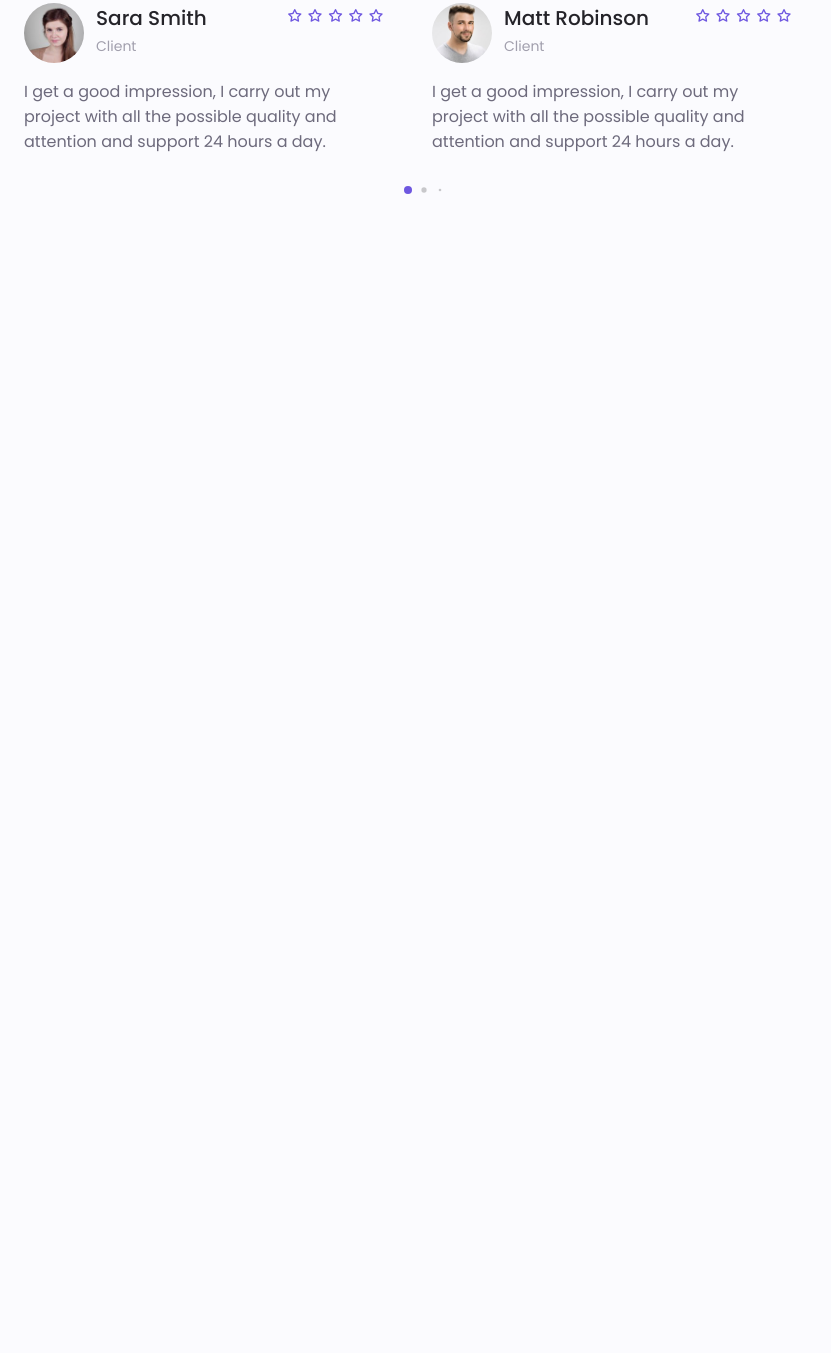
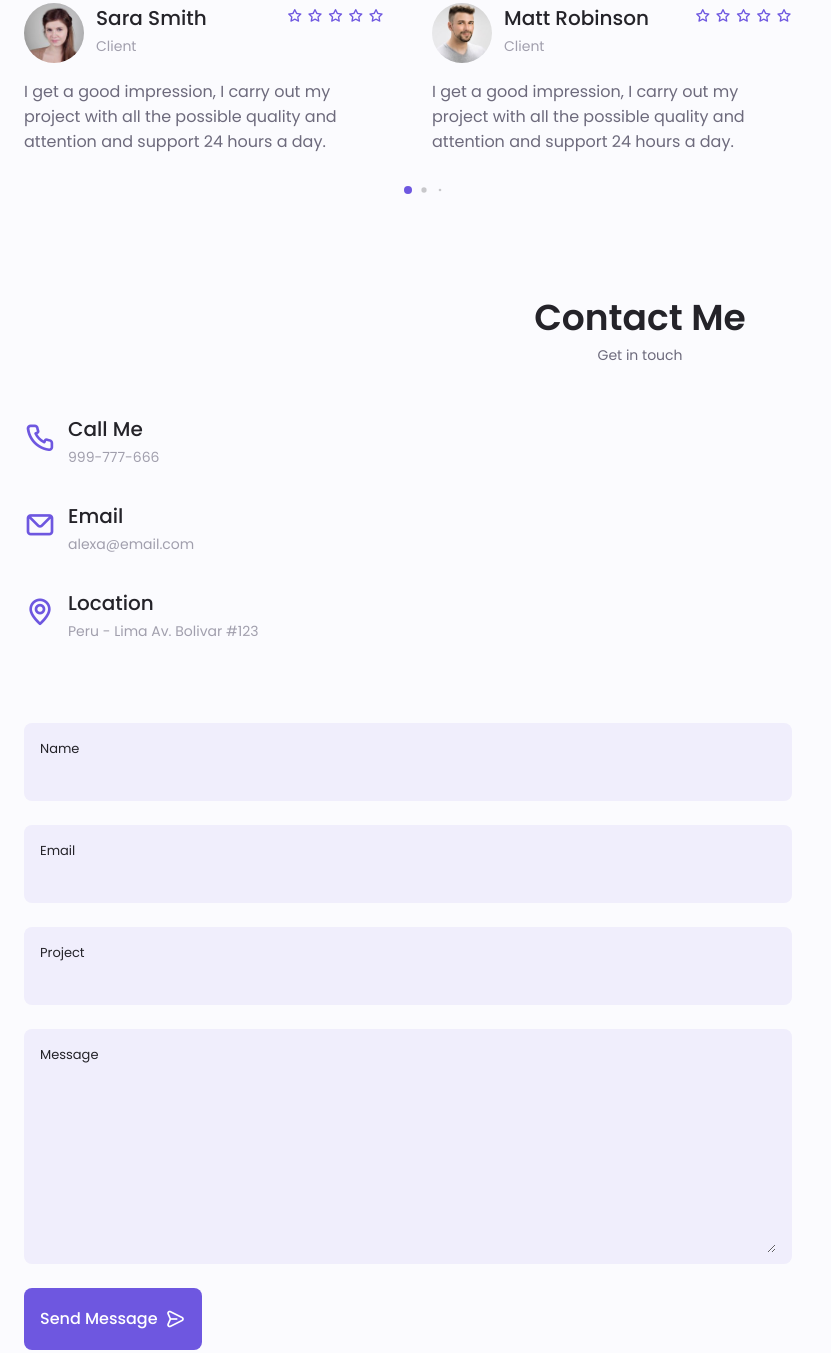
Before and after one commit to DevPedroHB/portfolio-html-css-js, a plain HTML site: page index.html in a window 1280 px wide. Shown: the part 4656-6009 px from the top of the page, without its empty margins (0-831 px from the left). Before the commit the page ends 5058 px from the top, so only its background shows below. Drawn offline with nearby package versions, Linux system fonts and the light colour scheme.

Commit message:
Contact section

```diff
--- a/assets/css/styles.css
+++ b/assets/css/styles.css
@@ -831,7 +831,52 @@ img {
 }
 
 /*==================== CONTACT ME ====================*/
+.contact__container {
+  row-gap: 3rem;
+}
 
+.contact__information {
+  display: flex;
+  margin-bottom: var(--mb-2);
+}
+
+.contact__icon {
+  font-size: 2rem;
+  color: var(--first-color);
+  margin-right: var(--mb-0-75);
+}
+
+.contact__title {
+  font-size: var(--h3-font-size);
+  font-weight: var(--font-medium);
+}
+
+.contact__subtitle {
+  font-size: var(--small-font-size);
+  color: var(--text-color-light);
+}
+
+.contact__content {
+  background-color: var(--input-color);
+  border-radius: .5rem;
+  padding: .75rem 1rem .25rem;
+}
+
+.contact__label {
+  font-size: var(--smaller-font-size);
+  color: var(--title-color);
+}
+
+.contact__input {
+  width: 100%;
+  background-color: var(--input-color);
+  color: var(--text-color);
+  font-family: var(--body-font);
+  font-size: var(--normal-font-size);
+  border: none;
+  outline: none;
+  padding: .25rem .5rem .5rem 0;
+}
 
 /*==================== FOOTER ====================*/
 
--- a/index.html
+++ b/index.html
@@ -679,7 +679,61 @@
         </div>
       </section>
       <!--==================== CONTACT ME ====================-->
-      <section class="contact section" id="contact"></section>
+      <section class="contact section" id="contact">
+        <h2 class="section__title">Contact Me</h2>
+        <span class="section__subtitle">Get in touch</span>
+        <div class="contact__container container grid">
+          <div>
+            <div class="contact__information">
+              <i class="uil uil-phone contact__icon"></i>
+              <div>
+                <h3 class="contact__title">Call Me</h3>
+                <span class="contact__subtitle">999-777-666</span>
+              </div>
+            </div>
+            <div class="contact__information">
+              <i class="uil uil-envelope contact__icon"></i>
+              <div>
+                <h3 class="contact__title">Email</h3>
+                <span class="contact__subtitle">alexa@email.com</span>
+              </div>
+            </div>
+            <div class="contact__information">
+              <i class="uil uil-map-marker contact__icon"></i>
+              <div>
+                <h3 class="contact__title">Location</h3>
+                <span class="contact__subtitle">Peru - Lima Av. Bolivar #123</span>
+              </div>
+            </div>
+          </div>
+          <form action="" class="contact__form grid">
+            <div class="contact__inputs grid">
+              <div class="contact__content">
+                <label for="" class="contact__label">Name</label>
+                <input type="text" class="contact__input">
+              </div>
+              <div class="contact__content">
+                <label for="" class="contact__label">Email</label>
+                <input type="email" class="contact__input">
+              </div>
+            </div>
+            <div class="contact__content">
+              <label for="" class="contact__label">Project</label>
+              <input type="text" class="contact__input">
+            </div>
+            <div class="contact__content">
+              <label for="" class="contact__label">Message</label>
+              <textarea name="" id="" cols="0" rows="7" class="contact__input"></textarea>
+            </div>
+            <div>
+              <a href="#" class="button button--flex">
+                Send Message
+                <i class="uil uil-message button__icon"></i>
+              </a>
+            </div>
+          </form>
+        </div>
+      </section>
     </main>
     <!--==================== FOOTER ====================-->
     <footer class="footer"></footer>
```
